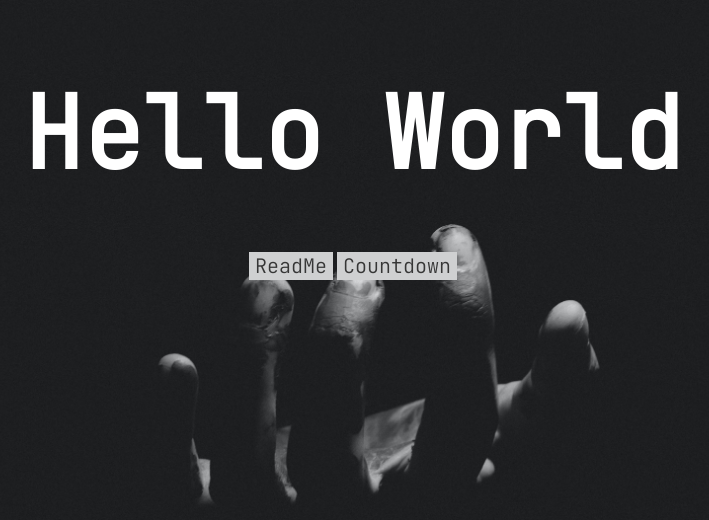
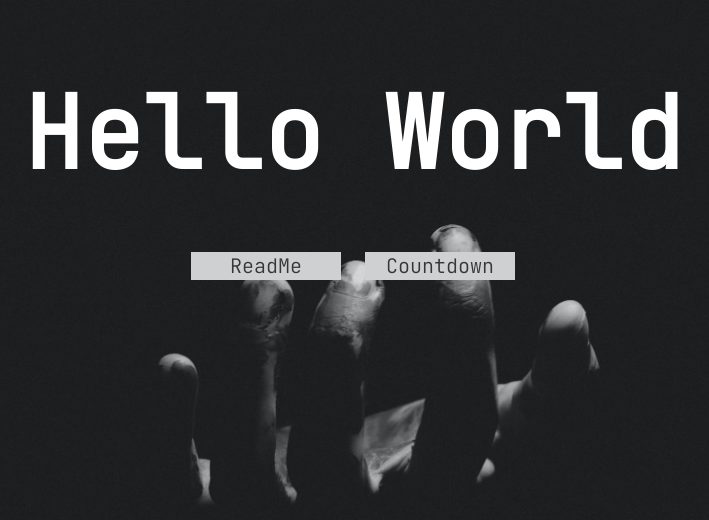
Before and after one commit to joeymichalik/icedt.de, a PHP site: page / in a window 1280 px wide. Shown: the top 520 px of the page, without its empty margins (287-996 px from the left). Run offline with PHP 8.4, Linux system fonts and the light colour scheme.

Commit message:
Button margin

```diff
--- a/styles/style.css
+++ b/styles/style.css
@@ -4,12 +4,14 @@
     src: url("font/JetBrainsMono-Light.ttf") format("truetype");
 }
 
+/* Background*/
 body {
     background: black
     top no-repeat url("pictures/HandyBackground.jpg");
     background-size: cover ;
 }
 
+/*Header*/
 .header {
     font-family: "jetBrainsMono", Calibri, Tahoma, sans-serif;
     font-size: 50px;
@@ -34,6 +36,9 @@ body {
 }
 
 .headerbutton {
+    margin-left: 10px;
+    margin-right: 10px;
+    width: 150px;
     left: 50%;
     font-family: "jetBrainsMono", 'Franklin Gothic Medium', 'Arial Narrow', Arial, sans-serif;
     font-size: 20px;
```
